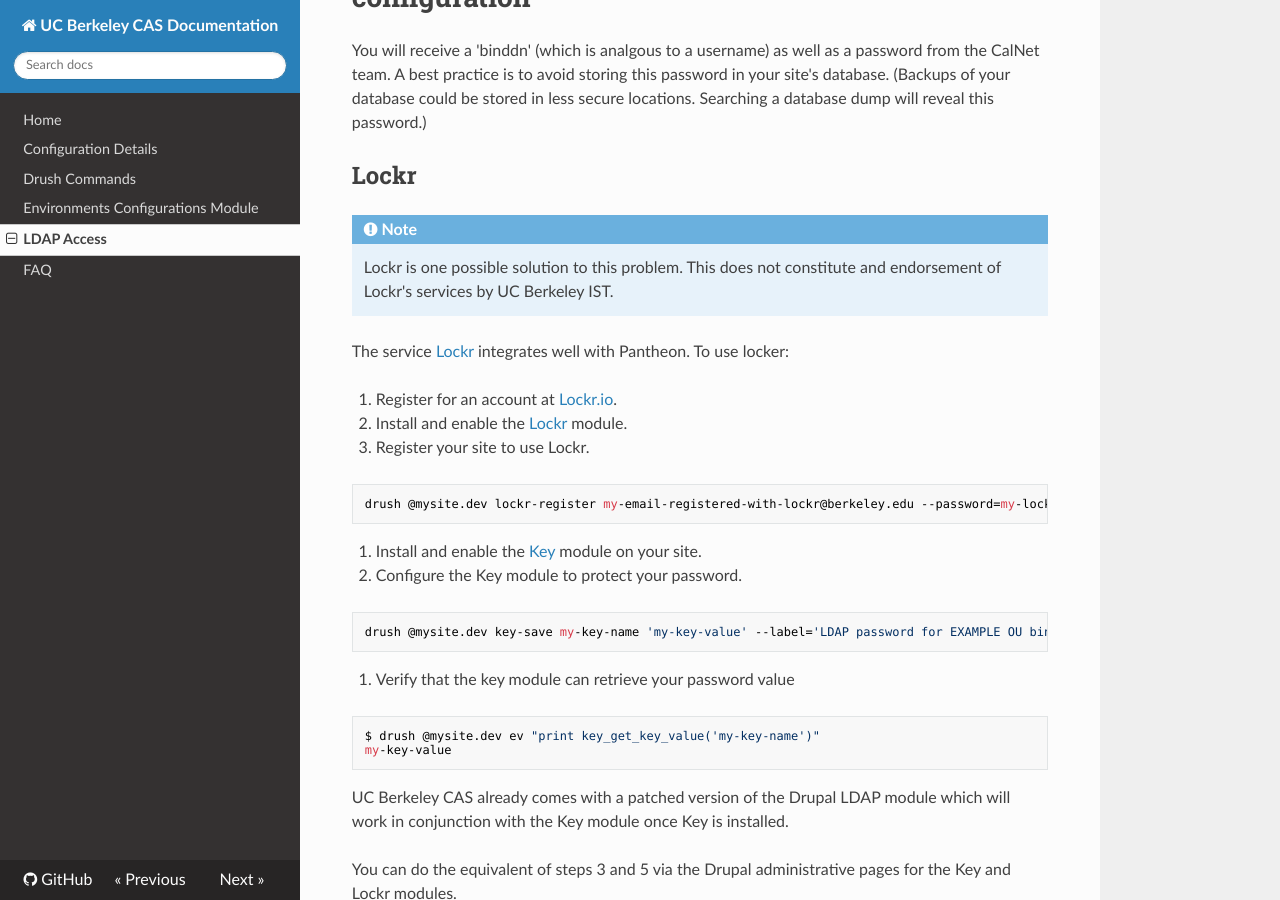
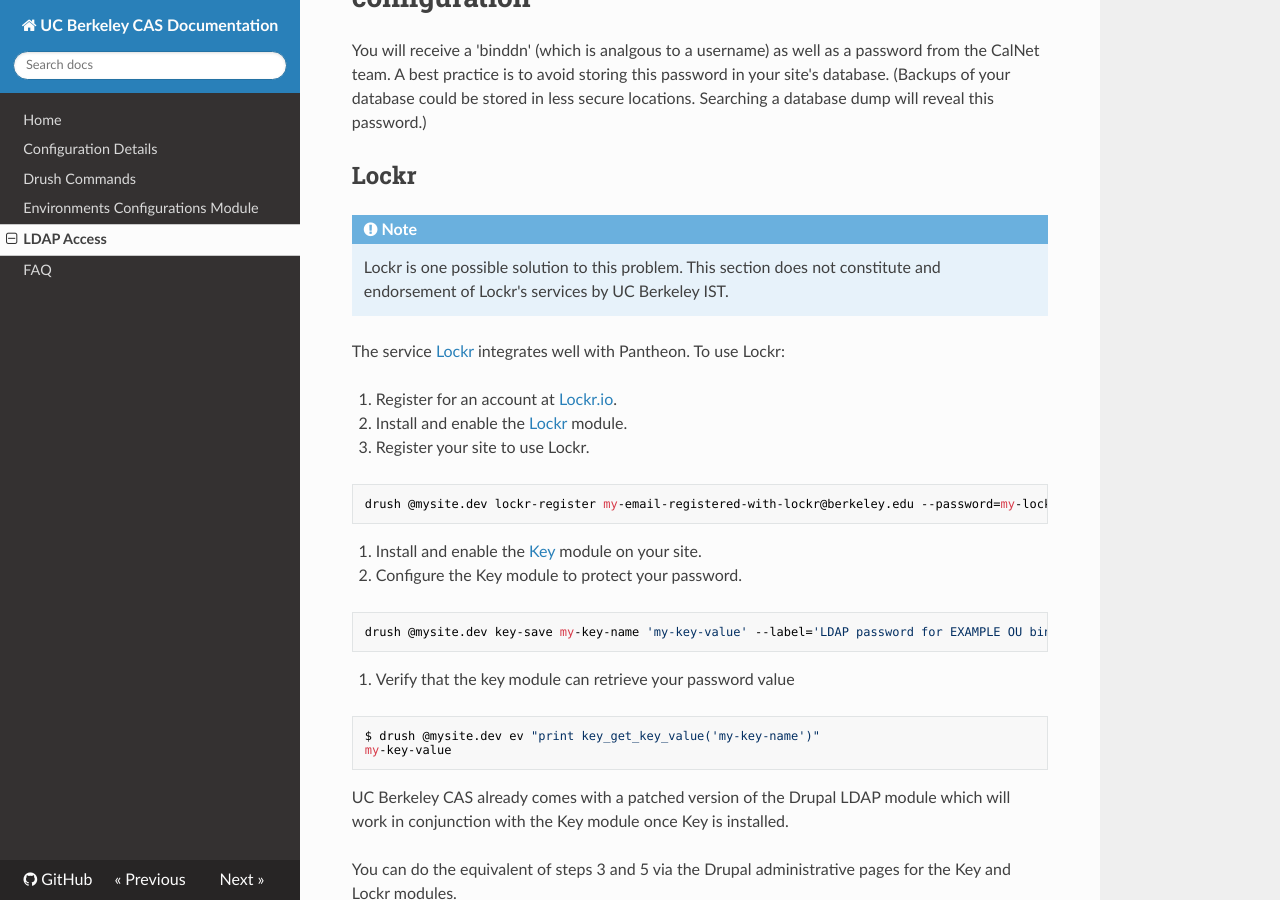
Before and after one commit to ucb-ist-drupal/ucberkeley_cas-7, an MkDocs documentation site: the page built from docs/ldap_access.md, in a window 1280 px wide and 900 px high, scrolled down 606 px. Built offline with MkDocs 1.6.1, drawn with Linux system fonts in a browser that asks for light colours; nearby versions of some CDN libraries; old or Windows-style settings are respelled for this version of MkDocs.

Commit message:
Documentation: Corrections.

```diff
--- a/docs/ldap_access.md
+++ b/docs/ldap_access.md
@@ -27,9 +27,9 @@ dump will reveal this password.)
 
 !!! note
 
-    Lockr is one possible solution to this problem.  This does not constitute and endorsement of Lockr's services by UC Berkeley IST.
+    Lockr is one possible solution to this problem.  This section does not constitute and endorsement of Lockr's services by UC Berkeley IST.
 
-The service [Lockr](https://lockr.io) integrates well with Pantheon. To use locker:
+The service [Lockr](https://lockr.io) integrates well with Pantheon. To use Lockr:
 
 1. Register for an account at [Lockr.io](https://lockr.io).
 2. Install and enable the [Lockr](https://www.drupal.org/project/lockr) module.
```
